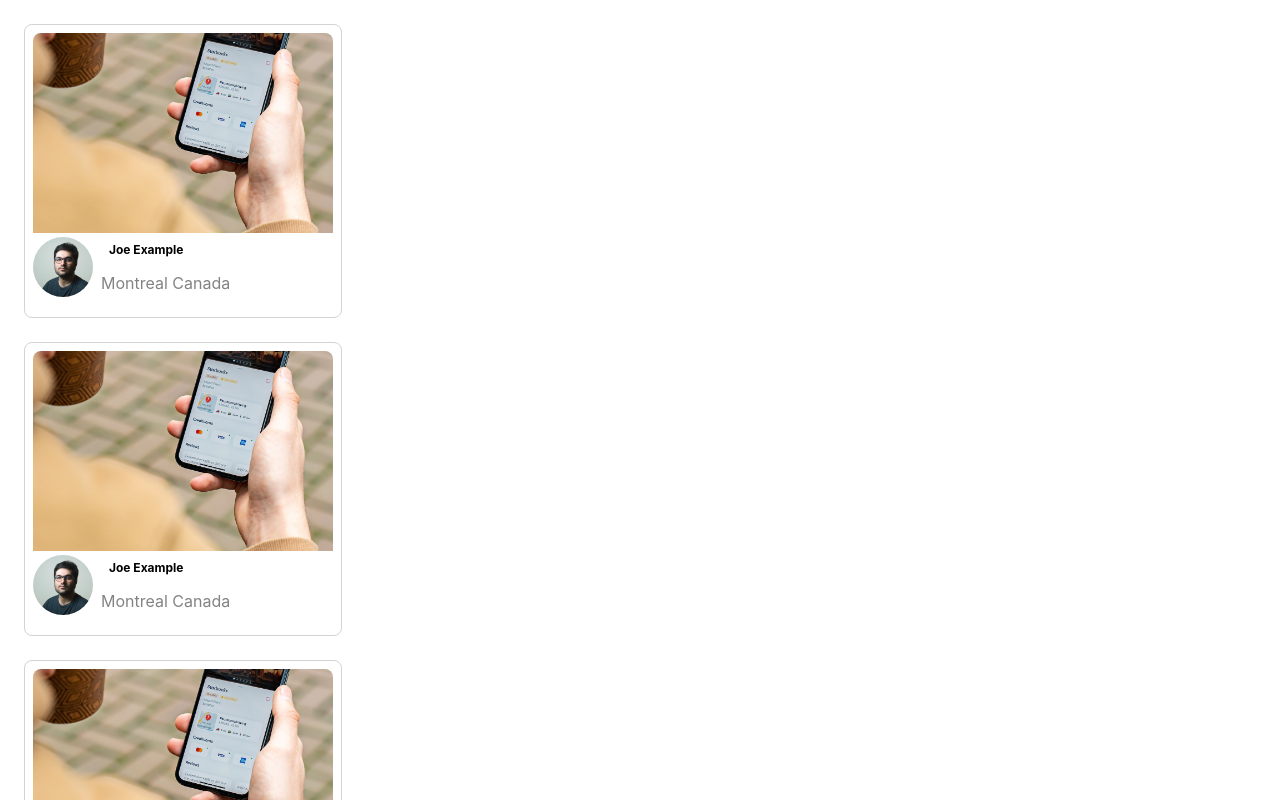
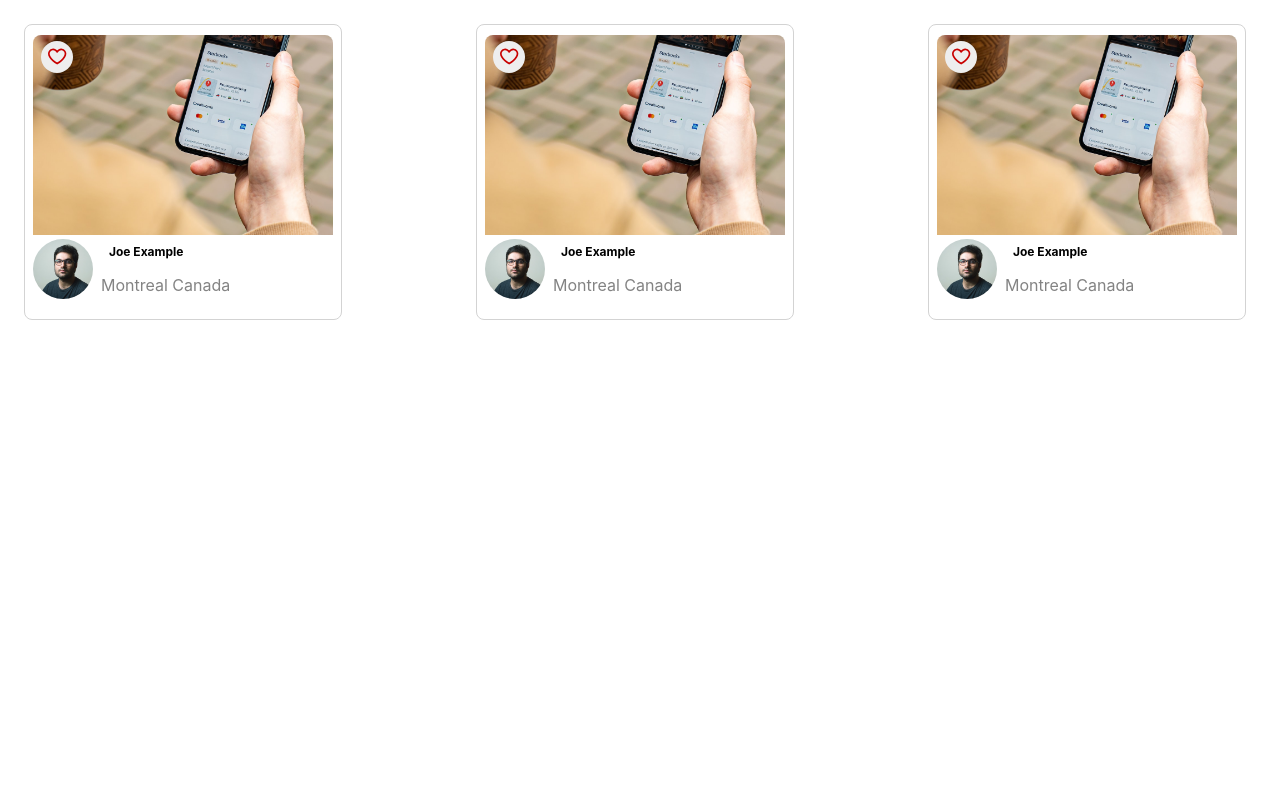
Before and after one commit to sandeepgill62/photolabs, a React (Create React App) app in the folder frontend/: page / in a window 1280 px wide. Shown: the top 800 px of the page. Built offline with nearby package versions, Linux system fonts and the light colour scheme; the HTML template or start-up script is replaced by a standard one.

Commit message:
Add the Favourite Icon

```diff
--- a/frontend/src/components/FavIcon.jsx
+++ b/frontend/src/components/FavIcon.jsx
@@ -1,12 +1,13 @@
 import React from 'react';
 
-const FavIcon = ({displayAlert, selected}) => {
+const FavIcon = ({ displayAlert, selected, onClick }) => {
+
   return (
-    <svg width="20" height="17" viewBox="0 0 24 19" fill="none" xmlns="http://www.w3.org/2000/svg">
-      <path fill={selected ? "#C80000" : "#EEEEEE"} d="M11 18C11 18 1 12.5909 1 6.02273C1 4.8616 1.41649 3.73633 2.17862 2.83838C2.94075 1.94043 4.00143 1.32526 5.1802 1.09755C6.35897 0.869829 7.58301 1.04363 8.64406 1.58938C9.70512 2.13512 10.5376 3.0191 11 4.09092C11.4624 3.0191 12.2949 2.13512 13.3559 1.58938C14.417 1.04363 15.641 0.869829 16.8198 1.09755C17.9986 1.32526 19.0593 1.94043 19.8214 2.83838C20.5835 3.73633 21 4.8616 21 6.02273C21 12.5909 11 18 11 18Z" stroke="#C80000" strokeWidth="2" strokeLinecap="round" strokeLinejoin="round"/>
+    <svg onClick={onClick} width="20" height="17" viewBox="0 0 24 19" fill="none" xmlns="http://www.w3.org/2000/svg">
+      <path fill={selected ? "#C80000" : "#EEEEEE"} d="M11 18C11 18 1 12.5909 1 6.02273C1 4.8616 1.41649 3.73633 2.17862 2.83838C2.94075 1.94043 4.00143 1.32526 5.1802 1.09755C6.35897 0.869829 7.58301 1.04363 8.64406 1.58938C9.70512 2.13512 10.5376 3.0191 11 4.09092C11.4624 3.0191 12.2949 2.13512 13.3559 1.58938C14.417 1.04363 15.641 0.869829 16.8198 1.09755C17.9986 1.32526 19.0593 1.94043 19.8214 2.83838C20.5835 3.73633 21 4.8616 21 6.02273C21 12.5909 11 18 11 18Z" stroke="#C80000" strokeWidth="2" strokeLinecap="round" strokeLinejoin="round" />
       {
-          !!displayAlert &&
-          <circle cx="21" cy="4" r="2.75" fill="#FFFF00" stroke="#C80000" strokeWidth="0.5"/>
+        !!displayAlert &&
+        <circle cx="21" cy="4" r="2.75" fill="#FFFF00" stroke="#C80000" strokeWidth="0.5" />
       }
     </svg>
   );
--- a/frontend/src/components/PhotoFavButton.jsx
+++ b/frontend/src/components/PhotoFavButton.jsx
@@ -1,16 +1,30 @@
-import React, { useCallback, useState } from 'react';
+import React, { useCallback, useState, useEffect } from 'react';
 
 import FavIcon from './FavIcon';
 import '../styles/PhotoFavButton.scss';
 
-function PhotoFavButton() {
+const PhotoFavButton = () => {
+
+  const [selected, setSelected] = useState(false);
+
+  const onClick = () => {
+    if (selected) {
+      setSelected(false);
+    } else {
+      setSelected(true);
+    }
+  };
+
   return (
     <div className="photo-list__fav-icon">
       <div className="photo-list__fav-icon-svg">
-        {/* Insert React */}
+        <FavIcon
+          onClick={onClick}
+          selected={selected}
+        />
       </div>
     </div>
   );
-}
+};
 
 export default PhotoFavButton;
--- a/frontend/src/components/PhotoListItem.jsx
+++ b/frontend/src/components/PhotoListItem.jsx
@@ -1,14 +1,23 @@
-import React from "react";
+import React, { useState } from "react";
 
 import "../styles/PhotoListItem.scss";
+//
+import '../styles/PhotoList.scss';
+
+//
+
+import PhotoFavButton from './PhotoFavButton';
 
 const PhotoListItem = (props) => {
 
   const { item, key } = props;
 
   return (
+    <div className="photo-list">
       <div className="photo-list__item">
+        <PhotoFavButton />
         <img className="photo-list__image" src={item.imageSource} alt="image" />
+
         <div className="photo-list__user-details">
           <img className="photo-list__user-profile" src={item.profile} alt="" />
           <div>
@@ -17,6 +26,7 @@
           </div>
         </div>
       </div >
+    </div>
   );
 };
 
--- a/frontend/src/components/TopNavigationBar.jsx
+++ b/frontend/src/components/TopNavigationBar.jsx
@@ -1,13 +1,13 @@
 import React from 'react';
 
-import '../styles/TopNavigationBar.scss'
+import '../styles/TopNavigationBar.scss';
 
 const TopNavigation = () => {
   return (
     <div className="top-nav-bar">
       <span className="top-nav-bar__logo">PhotoLabs</span>
     </div>
-  )
-}
+  );
+};
 
 export default TopNavigation;
--- a/frontend/src/styles/PhotoListItem.scss
+++ b/frontend/src/styles/PhotoListItem.scss
@@ -32,7 +32,7 @@
 //   height: 40px;
 // }
 
-//updated
+//updated from above
 .photo-list__user-profile {
   object-fit: cover;
   border-radius: 100%;
--- /dev/null
+++ b/package.json
@@ -0,0 +1,5 @@
+{
+  "dependencies": {
+    "sass": "^1.65.1"
+  }
+}
```
Also changed, not shown: 1 other file (tests, documents, lock files or other folders). Lines whose indentation alone changed are shown as unchanged.
